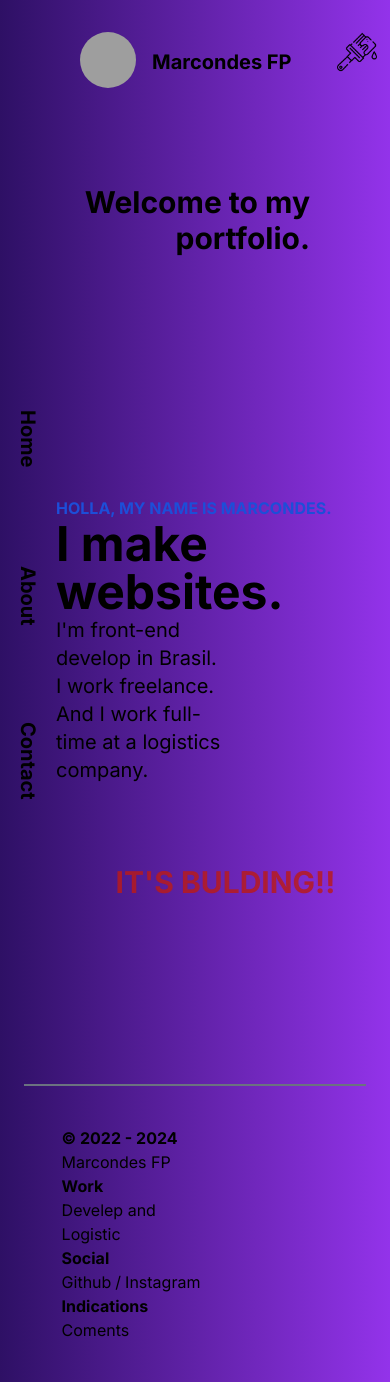
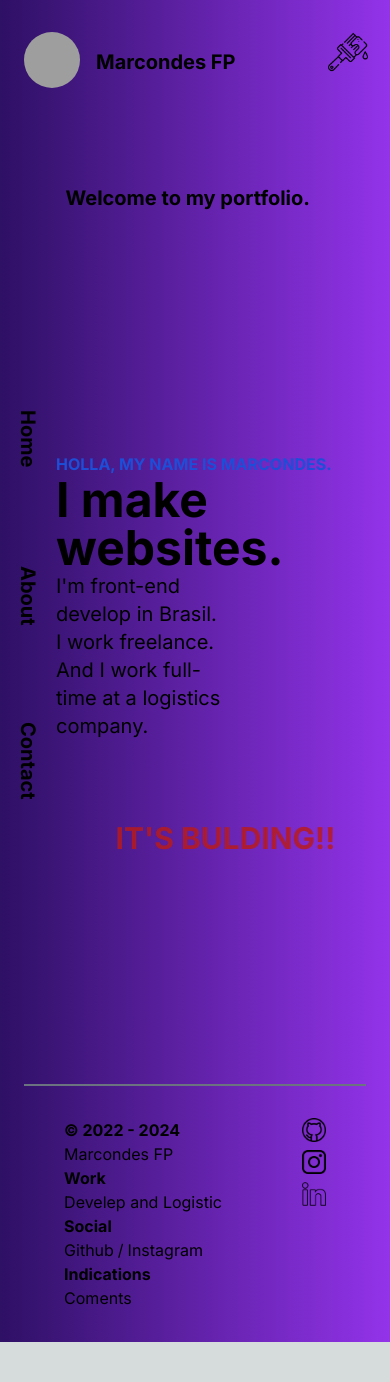
Before and after one commit to mascou9090/portfile-mascou, a Next.js app: page / in a window 390 px wide. After the commit the page ends 1342 px from the top, so only its background shows below. Built offline with nearby package versions, Linux system fonts and the light colour scheme; grey boxes are pictures that could not be loaded.

Commit message:
adjusted reponsive

```diff
--- a/components/Footer/index.tsx
+++ b/components/Footer/index.tsx
@@ -3,9 +3,9 @@ import Instagram from "../../assets/instagram.png";
 import Linkedin from "../../assets/linkedin.png";
 export const Footer = () => {
     return (
-        <footer className="justify-center mx-6 border-t-2 text-black flex border-gray-500 p-10 w-auto">
+        <footer className="justify-center mx-6 border-t-2 text-black flex border-gray-500 p-8 w-auto">
 
-            <div className="pl-18 md:flex md:space-x-20">
+            <div className="md:flex md:space-x-20">
                 <p>
                     <strong>© 2022 - 2024</strong>
                     <br />
@@ -35,7 +35,7 @@ export const Footer = () => {
                     <a className="hover:text-pink-300 duration-300 cursor-pointer" href="#">Coments</a>
                 </p>
             </div>
-            <div className="ml-32 sm:ml-10 sm:flex sm:space-x-4 space-y-2 sm:-space-y-0">
+            <div className="ml-20 sm:ml-10 sm:flex sm:space-x-4 space-y-2 sm:-space-y-0">
                 <img className="w-6 h-6 hover:opacity-30 duration-300 cursor-not-allowed" src={Github.src} alt="Github image icon" />
                 <img className="w-6 h-6 hover:opacity-30 duration-300 cursor-not-allowed" src={Instagram.src} alt="Instagram image icon"/>
                 <img className="w-6 h-6 hover:opacity-30 duration-300 cursor-not-allowed" src={Linkedin.src} alt="Linkedin image icon" />
--- a/components/Header/index.tsx
+++ b/components/Header/index.tsx
@@ -2,7 +2,7 @@ import Pincel from "../../assets/pincel.png"
 export const Header = () => {
     return (
         <header className="flex w-auto">
-            <div className="flex w-full ml-20 mt-8">
+            <div className="flex w-full ml-6 sm:ml-20 mt-8">
                 <img className="w-14 h-14 rounded-full cursor-pointer" src="https://avatars.githubusercontent.com/u/104319336?v=4" alt="perfil photo" />
                 <strong className="m-4 text-xl hover:text-pink-300 duration-300 text-black cursor-pointer">Marcondes FP</strong>
             </div>
--- a/components/MainContent/index.tsx
+++ b/components/MainContent/index.tsx
@@ -2,7 +2,7 @@
 export const MainContent = () => {
     return (
         <main className="w-[90%] text-black">
-            <div className="text-end font-bold text-3xl">
+            <div className="text-end font-bold text-xl sm:text-3xl">
                 <h1 className="mt-20 mr-20 xl:mr-96">Welcome to my portfolio.</h1>
             </div>
             <div className="mt-60">
```
